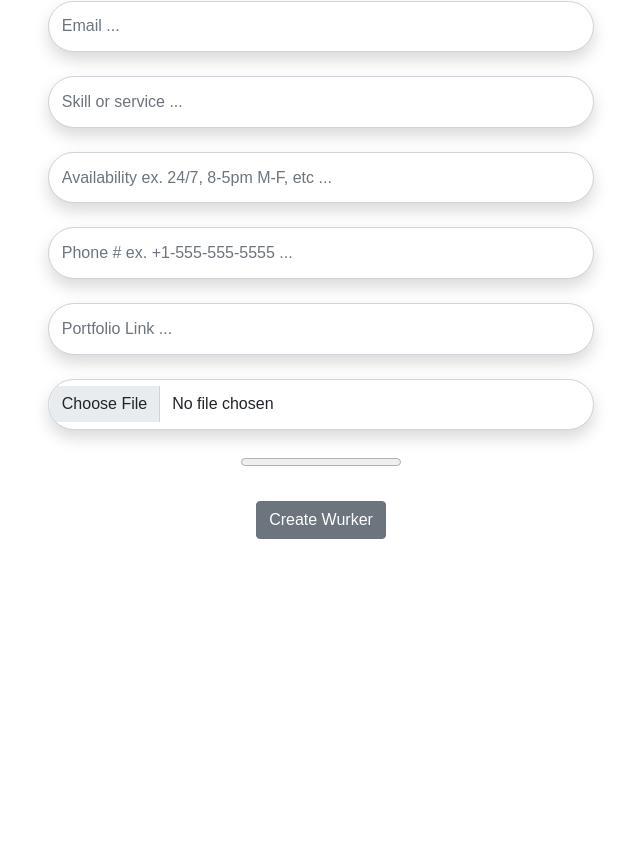
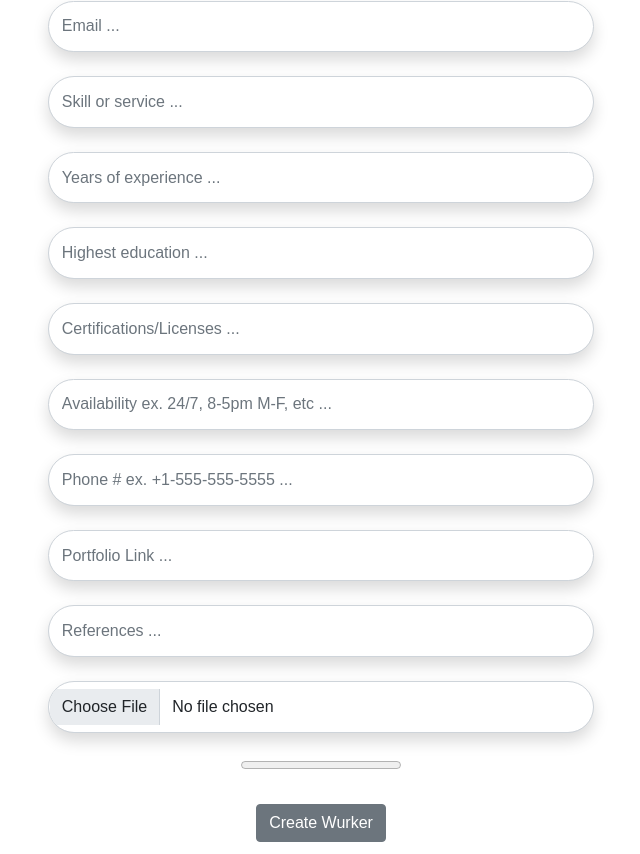
Before and after one commit to Wurklo/wurklo_web_app_2, a React (Create React App) app: page /my-account in a window 1280 px wide. Shown: the part 541-1395 px from the top of the page, without its empty margins (319-959 px from the left). Before the commit the page ends 1104 px from the top, so only its background shows below. Built offline with nearby package versions, Linux system fonts and the light colour scheme; no server answers; a web font is replaced by a local one.

Commit message:
view specific profile complete

```diff
--- a/src/components/CreateWurker.js
+++ b/src/components/CreateWurker.js
@@ -7,6 +7,10 @@ function CreateWurker() {
     const [name, setName] = useState('');
     const [email, setEmail] = useState('');
     const [skill, setSkill] = useState('');
+    const [yearsOfExp, setYearsOfExp] = useState('');
+    const [highestEdu, setHighestEdu] = useState('');
+    const [certsLicenses, setCertsLicenses] = useState('');
+    const [references, setReferences] = useState('');
     const [availability, setAvailability] = useState('');
     const [phone, setPhone] = useState('');
     const [portfolioLink, setPortfolioLink] = useState('');
@@ -47,18 +51,27 @@ function CreateWurker() {
                             name: name,
                             email: email,
                             skill: skill,
+                            yearsOfExp: yearsOfExp,
+                            highestEdu: highestEdu,
+                            certsLicenses: certsLicenses,
                             availability: availability,
                             phone: phone,
                             portfolioLink: portfolioLink,
+                            references: references,
                             imageUrl: url
                         });
                         setProgress(0);
                         setName('')
+                        setEmail('')
                         setSkill('')
+                        setYearsOfExp('')
+                        setHighestEdu('')
+                        setCertsLicenses('')
                         setAvailability('')
                         setPhone('')
                         setPortfolioLink('')
-                        setImageFile(null)
+                        setReferences('')
+                        setImageFile('')
                     })
             }
         )
@@ -87,6 +100,24 @@ function CreateWurker() {
             />
             <Input
                 className='search__input shadow mt-4'
+                placeholder="Years of experience ..."
+                value={yearsOfExp}
+                onChange={e => setYearsOfExp(e.target.value)}
+            />
+            <Input
+                className='search__input shadow mt-4'
+                placeholder="Highest education ..."
+                value={highestEdu}
+                onChange={e => setHighestEdu(e.target.value)}
+            />
+            <Input
+                className='search__input shadow mt-4'
+                placeholder="Certifications/Licenses ..."
+                value={certsLicenses}
+                onChange={e => setCertsLicenses(e.target.value)}
+            />
+            <Input
+                className='search__input shadow mt-4'
                 placeholder="Availability ex. 24/7, 8-5pm M-F, etc ..."
                 value={availability}
                 onChange={e => setAvailability(e.target.value)}
@@ -105,6 +136,12 @@ function CreateWurker() {
             />
             <Input
                 className='search__input shadow mt-4'
+                placeholder="References ..."
+                value={references}
+                onChange={e => setReferences(e.target.value)}
+            />
+            <Input
+                className='search__input shadow mt-4'
                 placeholder="Portfolio Link ..."
                 onChange={handleChange}
                 type="file"
@@ -116,11 +153,6 @@ function CreateWurker() {
             >
                 Create Wurker
             </Button>
-
-            {/* years expr input */}
-            {/* highest education input */}
-            {/* references 3 input */}
-            {/* certifications input */}
         </Col>
     )
 }
```
